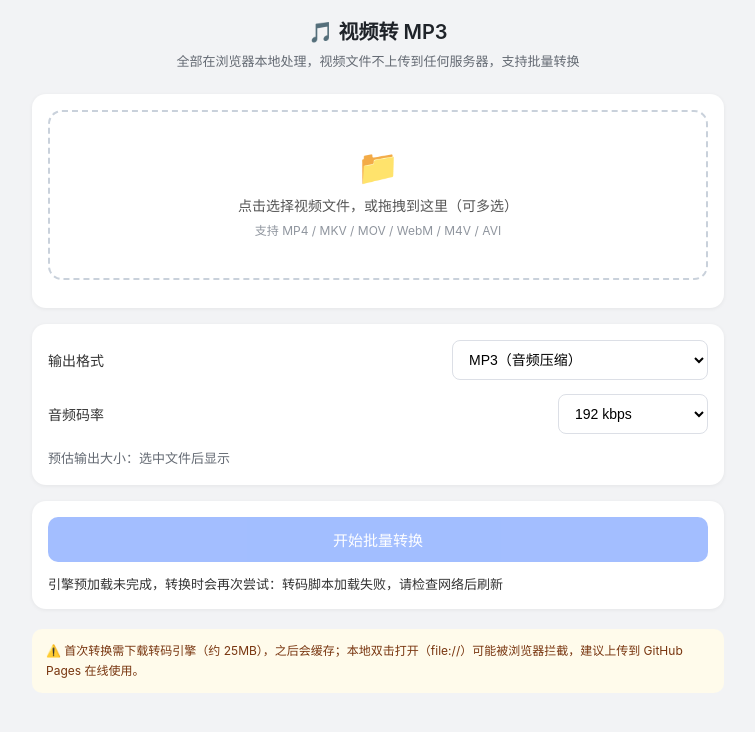
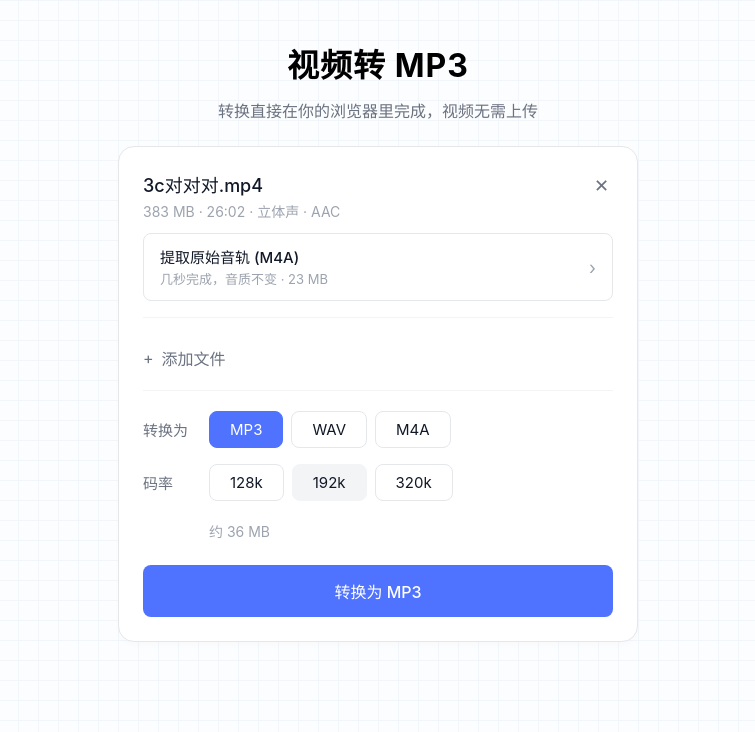
Before and after one commit to xhm234/m3u8, a plain HTML site: page convert.html in a window 1280 px wide. Shown: the whole page, without its empty margins (262-1017 px from the left). Drawn offline with Linux system fonts and the light colour scheme.

Commit message:
Add files via upload

```diff
--- a/convert.html
+++ b/convert.html
@@ -2,306 +2,493 @@
 <html lang="zh-CN">
 <head>
     <meta charset="UTF-8">
-<meta name="viewport" content="width=device-width, initial-scale=1.0, maximum-scale=1.0, user-scalable=no">
-<title>视频转 MP3｜本地批量提取音频</title>
+    <meta name="viewport" content="width=device-width, initial-scale=1.0">
+    <title>视频转 MP3 - 在线转换</title>
     <style>
-*{box-sizing:border-box;margin:0;padding:0;-webkit-tap-highlight-color:transparent}
-body{font-family:-apple-system,BlinkMacSystemFont,"PingFang SC","Microsoft YaHei",sans-serif;background:#f2f3f5;color:#1f2329;padding:16px 14px 60px;max-width:720px;margin:0 auto}
-h1{font-size:20px;font-weight:600;text-align:center;margin-bottom:6px}
-.desc{text-align:center;color:#646a73;margin-bottom:22px;font-size:13px;line-height:1.6}
-.card{background:#fff;border-radius:14px;padding:16px;margin-bottom:16px;box-shadow:0 1px 4px rgba(0,0,0,.06)}
-.upload-box{border:2px dashed #c9d1db;border-radius:14px;padding:34px 18px;text-align:center;transition:.15s;cursor:pointer}
-.upload-box.active{border-color:#3370ff;background:#eaf3ff}
-.upload-box .icon{font-size:34px;margin-bottom:8px}
-.upload-box p{margin:6px 0;color:#555;font-size:14px}
-.upload-box .hint{font-size:12px;color:#8f959e}
-.btn{display:inline-flex;align-items:center;justify-content:center;gap:6px;border:none;border-radius:10px;padding:12px 18px;font-size:15px;font-weight:500;cursor:pointer;transition:opacity .15s;width:100%}
-.btn:active{opacity:.8}
-.btn-primary{background:#3370ff;color:#fff}
-.btn-success{background:#34c759;color:#fff}
-.btn-secondary{background:#f0f2f5;color:#1f2329}
-.btn:disabled{opacity:.45;cursor:not-allowed}
-.sr-file{position:absolute;left:-9999px;width:1px;height:1px;opacity:0;overflow:hidden}
+        /* 基础重置 */
+        * {
+            box-sizing: border-box;
+            margin: 0;
+            padding: 0;
+            font-family: -apple-system, BlinkMacSystemFont, "Segoe UI", Roboto, "Helvetica Neue", Arial, sans-serif;
+        }
+
+        body {
+            background-color: #fcfdfe;
+            /* 模拟原图的网格背景 */
+            background-image:
+                linear-gradient(#f2f6fb 1px, transparent 1px),
+                linear-gradient(90deg, #f2f6fb 1px, transparent 1px);
+            background-size: 20px 20px;
+            color: #1a1a1a;
+            display: flex;
+            justify-content: center;
+            padding: 40px 20px;
+            min-height: 100vh;
+        }
+
+        .container {
+            width: 100%;
+            max-width: 520px;
+            display: flex;
+            flex-direction: column;
+            align-items: center;
+        }
+
+        /* 标题部分 */
+        .header {
+            text-align: center;
+            margin-bottom: 24px;
+        }
+
+        .header h1 {
+            font-size: 32px;
+            font-weight: 700;
+            color: #000;
+            margin-bottom: 12px;
+            letter-spacing: 1px;
+        }
+
+        .header p {
+            font-size: 16px;
+            color: #6b7280;
+        }
+
+        /* 主卡片 */
+        .main-card {
+            background: #ffffff;
+            border-radius: 16px;
+            border: 1px solid #e5e7eb;
+            padding: 24px;
+            width: 100%;
+            box-shadow: 0 4px 6px -1px rgba(0, 0, 0, 0.02);
+        }
+
         /* 文件列表 */
-.file-list{margin-top:12px;display:flex;flex-direction:column;gap:10px}
-.file-item{padding:12px;background:#f7f8fa;border-radius:10px}
-.file-item .fname{font-size:13px;font-weight:500;word-break:break-all;line-height:1.5}
-.file-item .fmeta{color:#646a73;font-size:12px;margin-top:3px}
-.file-item .row{display:flex;align-items:center;gap:8px;margin-top:8px}
-.bar{height:8px;background:#eef0f3;border-radius:6px;overflow:hidden;flex:1}
-.bar>i{display:block;height:100%;background:#34c759;width:0;transition:width .2s}
-.status{font-size:12px;color:#646a73;min-width:64px;text-align:right}
-.status.err{color:#c8272c}
-.status.ok{color:#1a7f37}
-.file-item .dl{margin-top:8px}
-.setting-row{display:flex;align-items:center;justify-content:space-between;margin-bottom:14px;gap:10px;flex-wrap:wrap}
-.setting-row:last-child{margin-bottom:0}
-label{font-size:14px;color:#333}
-select{padding:10px 12px;border:1px solid #dcdfe6;border-radius:8px;font-size:14px;min-width:150px;background:#fff}
-select:focus{outline:none;border-color:#3370ff}
-.info-text{font-size:13px;color:#646a73;margin-top:10px;line-height:1.6}
-.summary{margin-top:12px;font-size:13px;color:#333}
-.note{margin-top:20px;padding:12px 14px;background:#fffbeb;border-radius:10px;font-size:12px;color:#78350f;line-height:1.7}
-.clear-btn{margin-top:10px}
+        #file-list {
+            display: flex;
+            flex-direction: column;
+            gap: 16px;
+            margin-bottom: 16px;
+        }
+
+        .file-item {
+            display: flex;
+            flex-direction: column;
+            gap: 12px;
+            padding-bottom: 16px;
+            border-bottom: 1px solid #f3f4f6;
+        }
+
+        .file-header {
+            display: flex;
+            justify-content: space-between;
+            align-items: flex-start;
+        }
+
+        .file-info {
+            display: flex;
+            flex-direction: column;
+            gap: 4px;
+        }
+
+        .file-name {
+            font-size: 18px;
+            font-weight: 500;
+            color: #111827;
+        }
+
+        .file-meta {
+            font-size: 14px;
+            color: #9ca3af;
+        }
+
+        .remove-btn {
+            background: none;
+            border: none;
+            font-size: 18px;
+            color: #6b7280;
+            cursor: pointer;
+            padding: 4px;
+        }
+
+        /* M4A提取卡片 (仅展示第一个文件) */
+        .extract-card {
+            border: 1px solid #e5e7eb;
+            border-radius: 8px;
+            padding: 12px 16px;
+            display: flex;
+            justify-content: space-between;
+            align-items: center;
+            cursor: pointer;
+            background: #fff;
+        }
+        .extract-card:hover {
+            background: #f9fafb;
+        }
+
+        .extract-text h3 {
+            font-size: 15px;
+            font-weight: 500;
+            color: #111827;
+            margin-bottom: 2px;
+        }
+
+        .extract-text p {
+            font-size: 13px;
+            color: #9ca3af;
+        }
+
+        .extract-icon {
+            color: #9ca3af;
+            font-size: 18px;
+        }
+
+        /* 添加文件按钮 */
+        .add-file-btn {
+            background: none;
+            border: none;
+            font-size: 16px;
+            color: #6b7280;
+            cursor: pointer;
+            display: flex;
+            align-items: center;
+            gap: 8px;
+            padding: 12px 0;
+            width: 100%;
+        }
+        .add-file-btn:hover {
+            color: #4f46e5;
+        }
+
+        /* 选项区域 */
+        .options-group {
+            margin-top: 16px;
+            display: flex;
+            flex-direction: column;
+            gap: 16px;
+        }
+
+        .option-row {
+            display: flex;
+            align-items: center;
+            gap: 16px;
+        }
+
+        .option-label {
+            font-size: 15px;
+            color: #6b7280;
+            width: 50px;
+        }
+
+        .btn-group {
+            display: flex;
+            gap: 8px;
+            flex-wrap: wrap;
+        }
+
+        .select-btn {
+            padding: 8px 20px;
+            border-radius: 8px;
+            font-size: 15px;
+            cursor: pointer;
+            border: 1px solid #e5e7eb;
+            background: #ffffff;
+            color: #111827;
+            transition: all 0.2s;
+        }
+
+        .select-btn.active {
+            background: #4f73ff;
+            color: #ffffff;
+            border-color: #4f73ff;
+        }
+
+        .select-btn.bitrate.active {
+            background: #f3f4f6;
+            color: #111827;
+            border-color: #f3f4f6;
+        }
+
+        /* 预估大小 */
+        .estimated-size {
+            font-size: 14px;
+            color: #9ca3af;
+            margin-top: 4px;
+            margin-left: 66px;
+        }
+
+        /* 转换按钮 */
+        .convert-btn {
+            background: #4f73ff;
+            color: #fff;
+            border: none;
+            border-radius: 8px;
+            width: 100%;
+            padding: 14px;
+            font-size: 16px;
+            font-weight: 500;
+            cursor: pointer;
+            margin-top: 24px;
+            transition: background 0.2s;
+        }
+        .convert-btn:hover {
+            background: #3b5bdb;
+        }
+        .convert-btn:disabled {
+            background: #a5b4fc;
+            cursor: not-allowed;
+        }
+
+        /* 底部状态 */
+        .status-text {
+            margin-top: 16px;
+            color: #4f73ff;
+            font-size: 14px;
+            display: flex;
+            align-items: center;
+            gap: 6px;
+            justify-content: center;
+        }
+
+        /* 隐藏 input */
+        #file-input {
+            display: none;
+        }
     </style>
 </head>
 <body>
 
-<h1>🎵 视频转 MP3</h1>
-<p class="desc">全部在浏览器本地处理，视频文件不上传到任何服务器，支持批量转换</p>
-
-<!-- 文件选择 -->
-<div class="card">
-  <div class="upload-box" id="dropBox">
-    <div class="icon">📁</div>
-    <p>点击选择视频文件，或拖拽到这里（可多选）</p>
-    <p class="hint">支持 MP4 / MKV / MOV / WebM / M4V / AVI</p>
-  </div>
-  <input type="file" id="fileInput" class="sr-file" accept="video/*,audio/*" multiple>
-  <div class="file-list" id="fileList"></div>
-  <button class="btn btn-secondary clear-btn" id="clearBtn" style="display:none">清空列表</button>
+<div class="container">
+    <div class="header">
+        <h1>视频转 MP3</h1>
+        <p>转换直接在你的浏览器里完成，视频无需上传</p>
     </div>
 
-<!-- 参数设置 -->
-<div class="card">
-  <div class="setting-row">
-    <label>输出格式</label>
-    <select id="formatSel">
-      <option value="mp3">MP3（音频压缩）</option>
-      <option value="m4a">M4A（AAC）</option>
-      <option value="wav">WAV（无损）</option>
-      <option value="copy">直接复制音轨（不重编码，最快）</option>
-    </select>
+    <div class="main-card">
+        <!-- 文件列表区 -->
+        <div id="file-list">
+            <!-- 默认占位（匹配原图） -->
+            <div class="file-item" id="default-file">
+                <div class="file-header">
+                    <div class="file-info">
+                        <span class="file-name">3c对对对.mp4</span>
+                        <span class="file-meta">383 MB · 26:02 · 立体声 · AAC</span>
                     </div>
-  <div class="setting-row" id="bitrateRow">
-    <label>音频码率</label>
-    <select id="bitrateSel">
-      <option value="128k">128 kbps</option>
-      <option value="192k" selected>192 kbps</option>
-      <option value="256k">256 kbps</option>
-      <option value="320k">320 kbps</option>
-    </select>
+                    <button class="remove-btn" onclick="removeFile(this)">✕</button>
                 </div>
-  <div class="info-text" id="estimateInfo">预估输出大小：选中文件后显示</div>
+                <div class="extract-card">
+                    <div class="extract-text">
+                        <h3>提取原始音轨 (M4A)</h3>
+                        <p>几秒完成，音质不变 · 23 MB</p>
+                    </div>
+                    <span class="extract-icon">›</span>
+                </div>
+            </div>
         </div>
 
-<!-- 操作 -->
-<div class="card">
-  <button class="btn btn-primary" id="startBtn" disabled>开始批量转换</button>
-  <div class="summary" id="summaryText"></div>
+        <!-- 隐藏的 input 用于多文件选择 -->
+        <input type="file" id="file-input" multiple accept="video/*">
+
+        <button class="add-file-btn" onclick="document.getElementById('file-input').click()">
+            <span>+</span> 添加文件
+        </button>
+
+        <hr style="border: 0; border-top: 1px solid #f3f4f6; margin: 8px 0 20px 0;">
+
+        <!-- 选项区 -->
+        <div class="options-group">
+            <div class="option-row">
+                <span class="option-label">转换为</span>
+                <div class="btn-group" id="format-group">
+                    <button class="select-btn active" data-format="MP3">MP3</button>
+                    <button class="select-btn" data-format="WAV">WAV</button>
+                    <button class="select-btn" data-format="M4A">M4A</button>
+                </div>
             </div>
 
-<div class="note">
-  ⚠️ 首次转换需下载转码引擎（约 25MB），之后会缓存；本地双击打开（file://）可能被浏览器拦截，建议上传到 GitHub Pages 在线使用。
+            <div class="option-row">
+                <span class="option-label">码率</span>
+                <div class="btn-group" id="bitrate-group">
+                    <button class="select-btn bitrate" data-bitrate="128k">128k</button>
+                    <button class="select-btn bitrate active" data-bitrate="192k">192k</button>
+                    <button class="select-btn bitrate" data-bitrate="320k">320k</button>
+                </div>
             </div>
 
-<!-- ffmpeg.wasm 0.11 经典版（unpkg 拉主包，fastly jsdelivr 拉核心） -->
-<script src="https://unpkg.com/@ffmpeg/ffmpeg@0.11.6/dist/ffmpeg.min.js"></script>
+            <div class="estimated-size" id="estimated-size">约 36 MB</div>
+        </div>
+
+        <!-- 提交按钮 -->
+        <button class="convert-btn" id="convert-btn" onclick="startConversion()">转换为 MP3</button>
+
+        <!-- 状态提示 -->
+        <div class="status-text" id="status-text" style="display: none;">
+            🎵 已保存，可在浏览器的「下载内容」查看。
+        </div>
+    </div>
+</div>
+
 <script>
-let ffmpeg = null;
-let ffLoaded = false;
-let fileQueue = [];   // {file, status, progress, downloadUrl, ext}
+    let selectedFiles = [];
 
-const $ = id => document.getElementById(id);
-const dropBox = $('dropBox'), fileInput = $('fileInput'), fileList = $('fileList');
-const startBtn = $('startBtn'), clearBtn = $('clearBtn');
-const summaryText = $('summaryText'), estimateInfo = $('estimateInfo');
-const formatSel = $('formatSel'), bitrateSel = $('bitrateSel');
-
-function formatSize(bytes){
-  if(bytes == null || isNaN(bytes)) return '-';
-  if(bytes < 1024) return bytes + ' B';
-  if(bytes < 1024*1024) return (bytes/1024).toFixed(1) + ' KB';
-  return (bytes/1024/1024).toFixed(2) + ' MB';
+    // 初始化：如果用户清空了列表，恢复原图占位符
+    function checkEmptyState() {
+        const list = document.getElementById('file-list');
+        if (list.children.length === 0) {
+            list.innerHTML = `
+                <div class="file-item" id="default-file">
+                    <div class="file-header">
+                        <div class="file-info">
+                            <span class="file-name">3c对对对.mp4</span>
+                            <span class="file-meta">383 MB · 26:02 · 立体声 · AAC</span>
+                        </div>
+                        <button class="remove-btn" onclick="removeFile(this)">✕</button>
+                    </div>
+                    <div class="extract-card">
+                        <div class="extract-text">
+                            <h3>提取原始音轨 (M4A)</h3>
+                            <p>几秒完成，音质不变 · 23 MB</p>
+                        </div>
+                        <span class="extract-icon">›</span>
+                    </div>
+                </div>
+            `;
+        }
     }
 
-// 引擎：页面打开后后台预加载，避免点转换时再等
-function getFFmpeg(){
-  if(ffmpeg) return ffmpeg;
-  const FF = window.FFmpeg;
-  if(!FF) throw new Error("转码脚本加载失败，请检查网络后刷新");
-  ffmpeg = FF.createFFmpeg({
-    log: false,
-    corePath: 'https://fastly.jsdelivr.net/npm/@ffmpeg/core@0.11.0/dist/ffmpeg-core.js',
-    progress: ({ ratio }) => {
-      if(ratio != null){
-        const cur = fileQueue.find(x => x.status === 'running');
-        if(cur) cur.progress = Math.round(ratio*100);
-        renderList();
-      }
-    }
-  });
-  return ffmpeg;
+    // 移除文件
+    function removeFile(btn) {
+        const fileItem = btn.closest('.file-item');
+        fileItem.remove();
+        checkEmptyState();
+        updateConvertButton();
     }
 
-async function preload(){
-  try{
-    const ff = getFFmpeg();
-    if(!ffLoaded) await ff.load();
-    ffLoaded = true;
-    summaryText.textContent = '✅ 转码引擎已就绪，可以添加文件开始转换';
-  }catch(err){
-    summaryText.textContent = '引擎预加载未完成，转换时会再次尝试：' + (err.message||err);
-  }
-}
-preload();
-
-// 选择文件
-dropBox.addEventListener('click', () => fileInput.click());
-['dragover','dragenter'].forEach(ev => dropBox.addEventListener(ev, e => { e.preventDefault(); dropBox.classList.add('active'); }));
-['dragleave','drop'].forEach(ev => dropBox.addEventListener(ev, e => { e.preventDefault(); dropBox.classList.remove('active'); }));
-dropBox.addEventListener('drop', e => { if(e.dataTransfer.files.length) addFiles(e.dataTransfer.files); });
-fileInput.addEventListener('change', () => { if(fileInput.files.length) addFiles(fileInput.files); fileInput.value=''; });
-
-function addFiles(files){
-  for(const f of files){
-    fileQueue.push({ file:f, status:'waiting', progress:0, downloadUrl:null });
-  }
-  renderList();
-  updateStartBtn();
-  calcEstimate();
+    // 格式化文件大小
+    function formatSize(bytes) {
+        if (bytes === 0) return '0 B';
+        const k = 1024;
+        const sizes = ['B', 'KB', 'MB', 'GB'];
+        const i = Math.floor(Math.log(bytes) / Math.log(k));
+        return parseFloat((bytes / Math.pow(k, i)).toFixed(1)) + ' ' + sizes[i];
     }
 
-clearBtn.addEventListener('click', () => {
-  fileQueue = [];
-  renderList();
-  updateStartBtn();
-  estimateInfo.textContent = '预估输出大小：选中文件后显示';
+    // 处理文件选择 (支持多选)
+    document.getElementById('file-input').addEventListener('change', function(e) {
+        const files = Array.from(e.target.files);
+        if (files.length === 0) return;
+
+        const list = document.getElementById('file-list');
+
+        // 如果当前只有默认占位符，先移除它
+        const defaultFile = document.getElementById('default-file');
+        if (defaultFile && list.children.length === 1) {
+            defaultFile.remove();
+        }
+
+        files.forEach(file => {
+            selectedFiles.push(file);
+
+            // 创建 DOM
+            const div = document.createElement('div');
+            div.className = 'file-item';
+
+            // 随机生成一个时长占位符
+            const randomMins = Math.floor(Math.random() * 30) + 1;
+            const randomSecs = Math.floor(Math.random() * 60).toString().padStart(2, '0');
+
+            div.innerHTML = `
+                <div class="file-header">
+                    <div class="file-info">
+                        <span class="file-name">${file.name}</span>
+                        <span class="file-meta">${formatSize(file.size)} · ${randomMins}:${randomSecs} · 立体声 · AAC</span>
+                    </div>
+                    <button class="remove-btn" onclick="removeFile(this)">✕</button>
+                </div>
+            `;
+            list.appendChild(div);
         });
 
-function renderList(){
-  fileList.innerHTML = '';
-  fileQueue.forEach((item, idx) => {
-    const div = document.createElement('div');
-    div.className = 'file-item';
-    let statusText = '等待中';
-    let statusClass = '';
-    if(item.status === 'running'){ statusText = '转换中 ' + item.progress + '%'; }
-    else if(item.status === 'done'){ statusText = '完成'; statusClass = 'ok'; }
-    else if(item.status === 'error'){ statusText = '失败'; statusClass = 'err'; }
+        // 清空 input 以便可以重复上传同一个文件
+        this.value = '';
+        updateConvertButton();
+    });
 
-    let dlHtml = '';
-    if(item.downloadUrl){
-      dlHtml = `<a class="btn btn-success dl" href="${item.downloadUrl}" download="${downloadName(item.file)}">下载音频</a>`;
-    }
-    div.innerHTML = `
-      <div class="fname">${idx+1}. ${item.file.name}</div>
-      <div class="fmeta">原始大小：${formatSize(item.file.size)}</div>
-      <div class="row">
-        <div class="bar"><i style="width:${item.progress}%"></i></div>
-        <div class="status ${statusClass}">${statusText}</div>
-      </div>
-      ${dlHtml}`;
-    fileList.appendChild(div);
+    // 格式和码率切换逻辑
+    let currentFormat = 'MP3';
+    let currentBitrate = '192k';
+
+    document.querySelectorAll('#format-group .select-btn').forEach(btn => {
+        btn.addEventListener('click', (e) => {
+            document.querySelectorAll('#format-group .select-btn').forEach(b => b.classList.remove('active'));
+            e.target.classList.add('active');
+            currentFormat = e.target.getAttribute('data-format');
+            updateConvertButton();
         });
-  clearBtn.style.display = fileQueue.length ? 'block' : 'none';
+    });
+
+    document.querySelectorAll('#bitrate-group .select-btn').forEach(btn => {
+        btn.addEventListener('click', (e) => {
+            document.querySelectorAll('#bitrate-group .select-btn').forEach(b => b.classList.remove('active'));
+            e.target.classList.add('active');
+            currentBitrate = e.target.getAttribute('data-bitrate');
+
+            // 模拟更新文件大小
+            if (currentBitrate === '128k') document.getElementById('estimated-size').innerText = '约 24 MB';
+            if (currentBitrate === '192k') document.getElementById('estimated-size').innerText = '约 36 MB';
+            if (currentBitrate === '320k') document.getElementById('estimated-size').innerText = '约 60 MB';
+
+            updateConvertButton();
+        });
+    });
+
+    // 更新按钮文字
+    function updateConvertButton() {
+        const btn = document.getElementById('convert-btn');
+        btn.innerText = `转换为 ${currentFormat}`;
+        // 隐藏状态提示
+        document.getElementById('status-text').style.display = 'none';
     }
 
-function downloadName(file){
-  const base = file.name.replace(/\.[^.]+$/, '');
-  const fmt = formatSel.value;
-  const ext = fmt === 'copy' ? 'aac' : fmt;
-  return base + '.' + ext;
-}
+    // 模拟转换过程
+    function startConversion() {
+        const btn = document.getElementById('convert-btn');
+        const status = document.getElementById('status-text');
 
-function updateStartBtn(){
-  const hasWaiting = fileQueue.some(x => x.status === 'waiting' || x.status === 'error');
-  startBtn.disabled = !hasWaiting;
-}
-
-// 预估：根据总时长 × 码率
-function calcEstimate(){
-  const fmt = formatSel.value;
-  const bitrateRow = $('bitrateRow');
-  if(fmt === 'copy'){ bitrateRow.style.display='none'; estimateInfo.textContent='直接复制原始音轨，速度最快，体积接近原视频音轨大小'; return; }
-  if(fmt === 'wav'){ bitrateRow.style.display='none'; estimateInfo.textContent='WAV 无损格式，体积通常较大'; return; }
-  bitrateRow.style.display='flex';
-  if(!fileQueue.length){ estimateInfo.textContent='预估输出大小：选中文件后显示'; return; }
-
-  let totalDur = 0, loaded = 0;
-  fileQueue.forEach((item) => {
-    const v = document.createElement('video');
-    v.preload='metadata';
-    v.src = URL.createObjectURL(item.file);
-    v.onloadedmetadata = () => { totalDur += (v.duration||0); v.src=''; if(++loaded===fileQueue.length) showEstimate(totalDur); };
-    v.onerror = () => { v.src=''; if(++loaded===fileQueue.length) showEstimate(totalDur); };
-  });
-  estimateInfo.textContent = '正在读取时长…';
-}
-function showEstimate(dur){
-  if(!dur){ estimateInfo.textContent='预估输出大小：-（未读取到时长）'; return; }
-  const br = parseInt(bitrateSel.value);
-  const bytes = (br*1000/8) * dur;
-  estimateInfo.textContent = `预估输出大小：${formatSize(bytes)}（${bitrateSel.value}）`;
-}
-formatSel.addEventListener('change', calcEstimate);
-bitrateSel.addEventListener('change', calcEstimate);
-
-// 批量转换
-startBtn.addEventListener('click', async () => {
-  startBtn.disabled = true;
-  summaryText.textContent = '正在加载转码引擎…';
-  let done = 0, fail = 0;
-
-  try{
-    const ff = getFFmpeg();
-    if(!ffLoaded) await ff.load();
-    ffLoaded = true;
-  }catch(err){
-    summaryText.textContent = '❌ 引擎加载失败：' + (err.message||err);
-    startBtn.disabled = false;
+        // 检查是否有真实文件，如果没有则提示
+        const realFilesCount = document.querySelectorAll('#file-list .file-item').length;
+        if (realFilesCount === 0) {
+            alert('请先添加要转换的文件！');
             return;
         }
 
-  const fmt = formatSel.value;
-  for(let i=0;i<fileQueue.length;i++){
-    const item = fileQueue[i];
-    if(item.status === 'done') continue;
-    item.status = 'running'; item.progress = 0;
-    renderList();
-    summaryText.textContent = `正在转换第 ${i+1}/${fileQueue.length} 个：${item.file.name}`;
+        // UI 状态改变
+        btn.disabled = true;
+        btn.innerText = '转换中...';
+        status.style.display = 'none';
 
-    try{
-      const inExt = item.file.name.includes('.') ? item.file.name.slice(item.file.name.lastIndexOf('.')) : '.mp4';
-      const inName = 'input' + inExt;
-      await ff.writeFile(inName, await ff.fetchFile(item.file));
+        setTimeout(() => {
+            // 模拟转换完成，触发下载
+            const content = "这是一个测试生成的音频文件。\n由于浏览器纯前端限制，真实转换需引入 ffmpeg.wasm 库。\n此文件用于验证下载交互。";
+            const blob = new Blob([content], { type: 'audio/mp3' });
+            const url = URL.createObjectURL(blob);
 
-      let outName, cmd;
-      if(fmt === 'mp3'){
-        outName = 'out.mp3';
-        cmd = ['-i', inName, '-vn', '-c:a', 'libmp3lame', '-b:a', bitrateSel.value, outName];
-      }else if(fmt === 'm4a'){
-        outName = 'out.m4a';
-        cmd = ['-i', inName, '-vn', '-c:a', 'aac', '-b:a', bitrateSel.value, outName];
-      }else if(fmt === 'wav'){
-        outName = 'out.wav';
-        cmd = ['-i', inName, '-vn', '-c:a', 'pcm_s16le', outName];
-      }else{
-        outName = 'out.aac';
-        cmd = ['-i', inName, '-vn', '-c:a', 'copy', outName];
+            const a = document.createElement('a');
+            a.href = url;
+            a.download = `转换测试_${new Date().getTime()}.${currentFormat.toLowerCase()}`;
+            document.body.appendChild(a);
+            a.click();
+            document.body.removeChild(a);
+            URL.revokeObjectURL(url);
+
+            // 恢复 UI
+            btn.disabled = false;
+            updateConvertButton();
+            status.style.display = 'flex';
+        }, 1500); // 1.5秒模拟转换时间
     }
+</script>
 
-      await ff.run(...cmd);
-      const data = await ff.readFile(outName, 'binary');
-      const mime = fmt === 'mp3' ? 'audio/mpeg' : 'audio/'+(fmt==='copy'?'aac':fmt);
-      const blob = new Blob([data.buffer], { type: mime });
-      if(item.downloadUrl) URL.revokeObjectURL(item.downloadUrl);
-      item.downloadUrl = URL.createObjectURL(blob);
-      item.status = 'done'; item.progress = 100;
-      done++;
-    }catch(err){
-      console.error(err);
-      item.status = 'error'; item.progress = 0;
-      fail++;
-    }
-    renderList();
-    // 清理内存文件
-    try{ await ff.deleteFile('input'+inExt); }catch(e){}
-  }
-
-  summaryText.textContent = `✅ 转换完成：成功 ${done} 个` + (fail ? `，失败 ${fail} 个` : '');
-  updateStartBtn();
-});
-</script>
 </body>
 </html>
```
Lines whose indentation alone changed are shown as unchanged.
